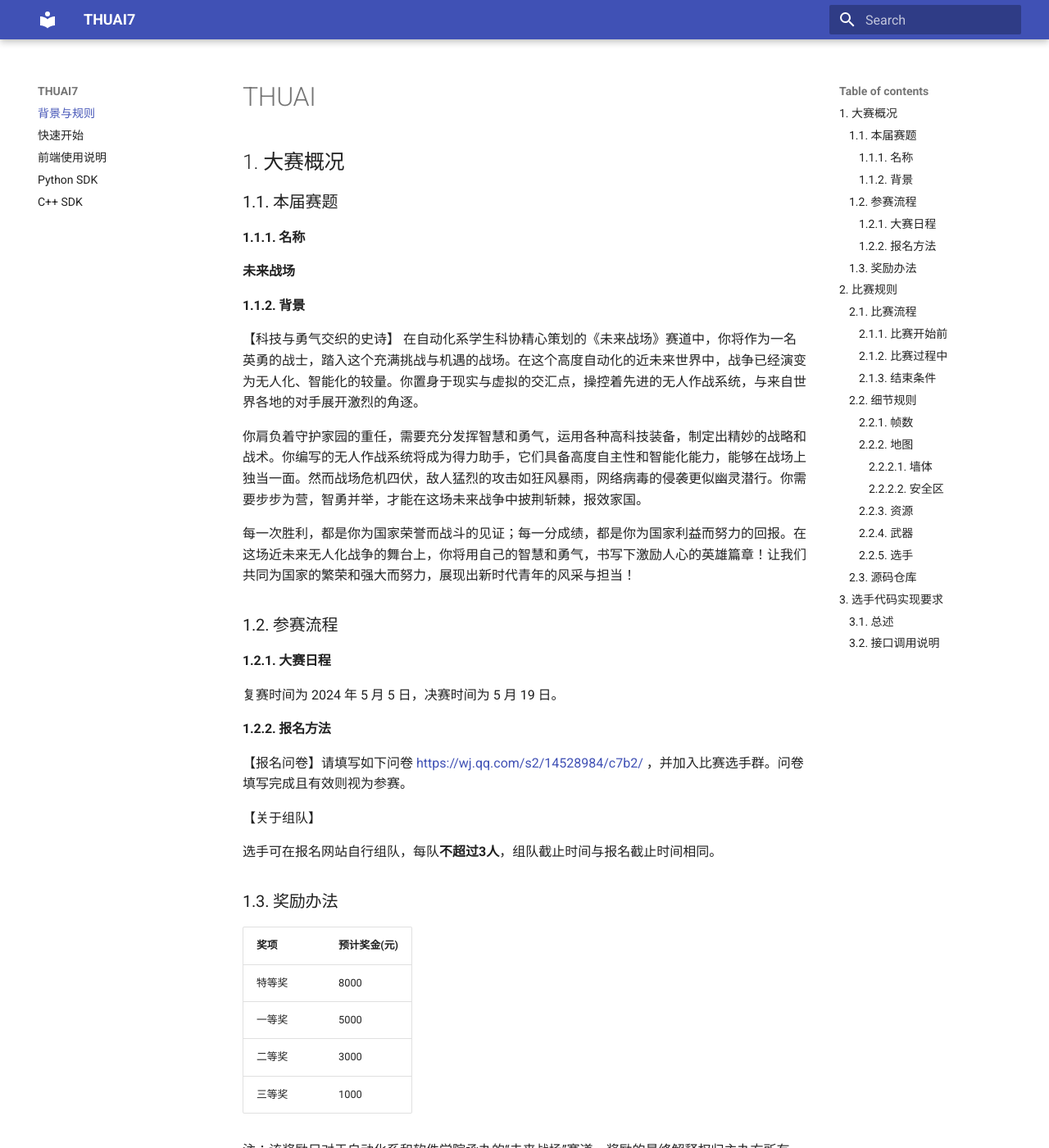
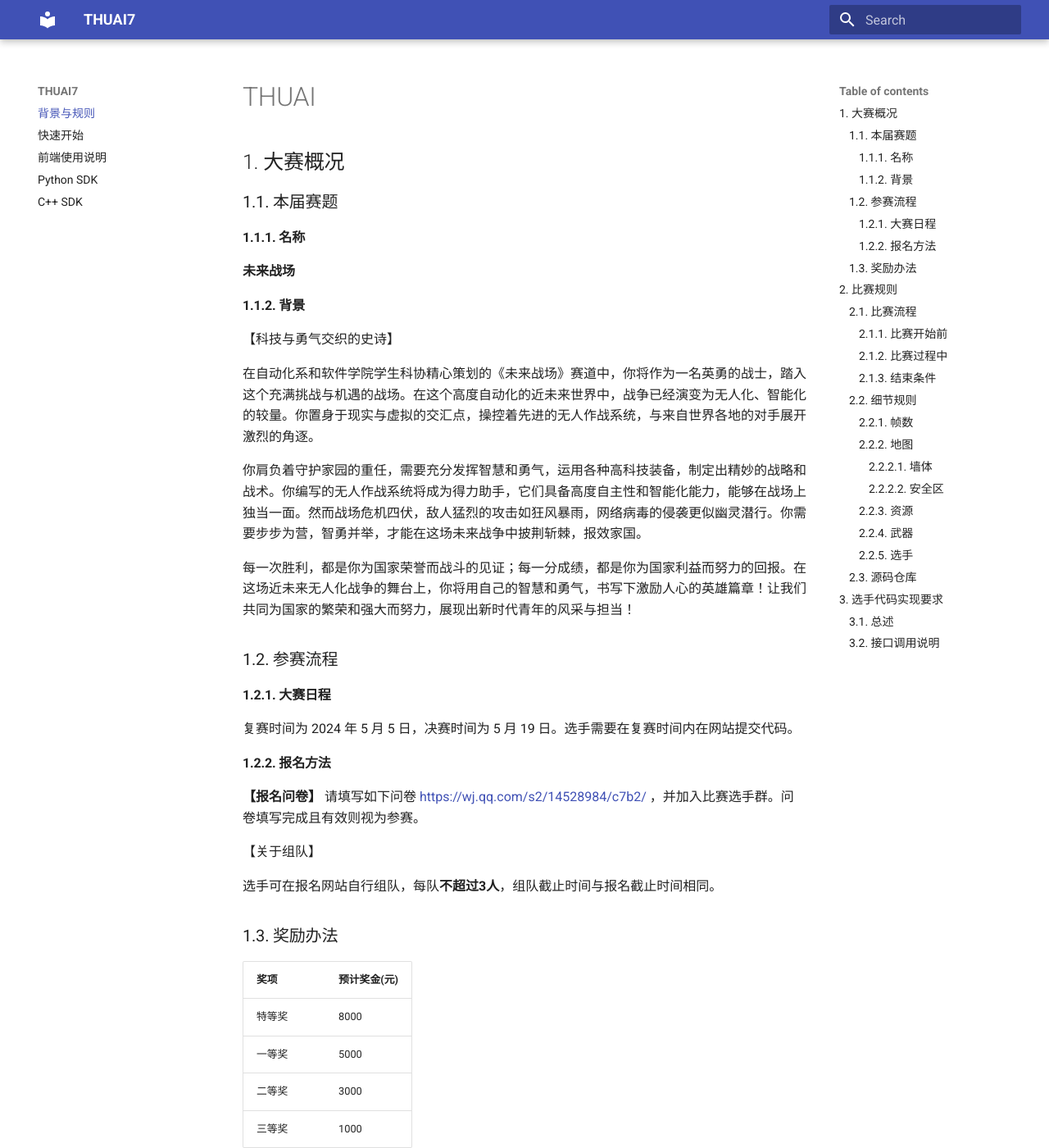
Before and after one commit to thuasta/thuai-7, an MkDocs documentation site: the page built from docs/index.md, in a window 1280 px wide and 1400 px high. Shown: the whole window at 82% size. Built offline with MkDocs 1.6.1 and Material for MkDocs 9.7.7, drawn with Linux system fonts in a browser that asks for light colours; some of the changed text lies outside the part shown.

Commit message:
Update docs

```diff
--- a/docs/index.md
+++ b/docs/index.md
@@ -11,7 +11,8 @@
 #### 1.1.2. 背景
 
 【科技与勇气交织的史诗】
-在自动化系学生科协精心策划的《未来战场》赛道中，你将作为一名英勇的战士，踏入这个充满挑战与机遇的战场。在这个高度自动化的近未来世界中，战争已经演变为无人化、智能化的较量。你置身于现实与虚拟的交汇点，操控着先进的无人作战系统，与来自世界各地的对手展开激烈的角逐。
+
+在自动化系和软件学院学生科协精心策划的《未来战场》赛道中，你将作为一名英勇的战士，踏入这个充满挑战与机遇的战场。在这个高度自动化的近未来世界中，战争已经演变为无人化、智能化的较量。你置身于现实与虚拟的交汇点，操控着先进的无人作战系统，与来自世界各地的对手展开激烈的角逐。
 
 你肩负着守护家园的重任，需要充分发挥智慧和勇气，运用各种高科技装备，制定出精妙的战略和战术。你编写的无人作战系统将成为得力助手，它们具备高度自主性和智能化能力，能够在战场上独当一面。然而战场危机四伏，敌人猛烈的攻击如狂风暴雨，网络病毒的侵袭更似幽灵潜行。你需要步步为营，智勇并举，才能在这场未来战争中披荆斩棘，报效家国。
 
@@ -21,11 +22,11 @@
 
 #### 1.2.1. 大赛日程
 
-复赛时间为 2024 年 5 月 5 日，决赛时间为 5 月 19 日。
+复赛时间为 2024 年 5 月 5 日，决赛时间为 5 月 19 日。选手需要在复赛时间内在网站提交代码。
 
 #### 1.2.2. 报名方法
 
-【报名问卷】请填写如下问卷 [https://wj.qq.com/s2/14528984/c7b2/](https://wj.qq.com/s2/14528984/c7b2/) ，并加入比赛选手群。问卷填写完成且有效则视为参赛。
+**【报名问卷】** 请填写如下问卷 [https://wj.qq.com/s2/14528984/c7b2/](https://wj.qq.com/s2/14528984/c7b2/) ，并加入比赛选手群。问卷填写完成且有效则视为参赛。
 
 【关于组队】
 
@@ -50,7 +51,7 @@
 
 #### 2.1.1. 比赛开始前
 
-选手们需要在比赛开始前通过代码预先设定好起始位置，以便在比赛开始时迅速进入战斗状态。
+选手们需要在比赛开始前的准备时刻通过代码预先设定好起始位置，以便在比赛开始时迅速进入战斗状态。
 
 #### 2.1.2. 比赛过程中
 
@@ -72,7 +73,7 @@
 
 #### 2.2.2. 地图
 
-大小为256m * 256m的平面，由256 * 256个边长为1m的方格构成，每个方格的中心位置可表示为 (a + 0.5, b + 0.5) ， a，b 为整数。地图上随机分布有墙体和资源。墙体能抵挡部分攻击，为玩家提供庇护；资源不会刷新，可供选手收集以增强自身实力。选手需巧妙利用地形与资源，展开激烈的较量。
+大小为256m * 256m的平面，由256 * 256个边长为 1m 的方格构成，每个方格的中心位置可表示为 (a + 0.5, b + 0.5) ， a，b 为整数。地图上随机分布有墙体和资源。墙体能抵挡部分攻击，为玩家提供庇护；资源不会刷新，可供选手收集以增强自身实力。选手需巧妙利用地形与资源，展开激烈的较量。
 
 地图上弥漫着网络病毒，[安全区](#安全区)会不断缩小。
 
@@ -126,6 +127,8 @@
 
 - 速度：每秒5米。
 
+- 出生点选择：游戏开始的前 200 tick 内为准备时间，游戏逻辑不会更新，选手攻击、移动、拾取等操作均不生效。选手此时可以根据地图信息在地图范围内选择一个出生点，之后无法更改。若出生点不合法（例如在墙体上）或选手没有选择，则会被系统随机分配一个合法的出生点。
+
 - 移动：选手给出目的地坐标后，沿直线前进；运动过程中若碰到墙体则停止（若希望继续移动需重新选择目的地）
   > 建议选手选择距无人作战系统较远（至少大于0.02m）的位置作为目的地，否则可能因距离过短导致系统认为已到达目的地。
 
```
Also changed, not shown: docs/C++_sdk.md (+2 -2 lines), docs/python_sdk.md (+2 -2 lines).
